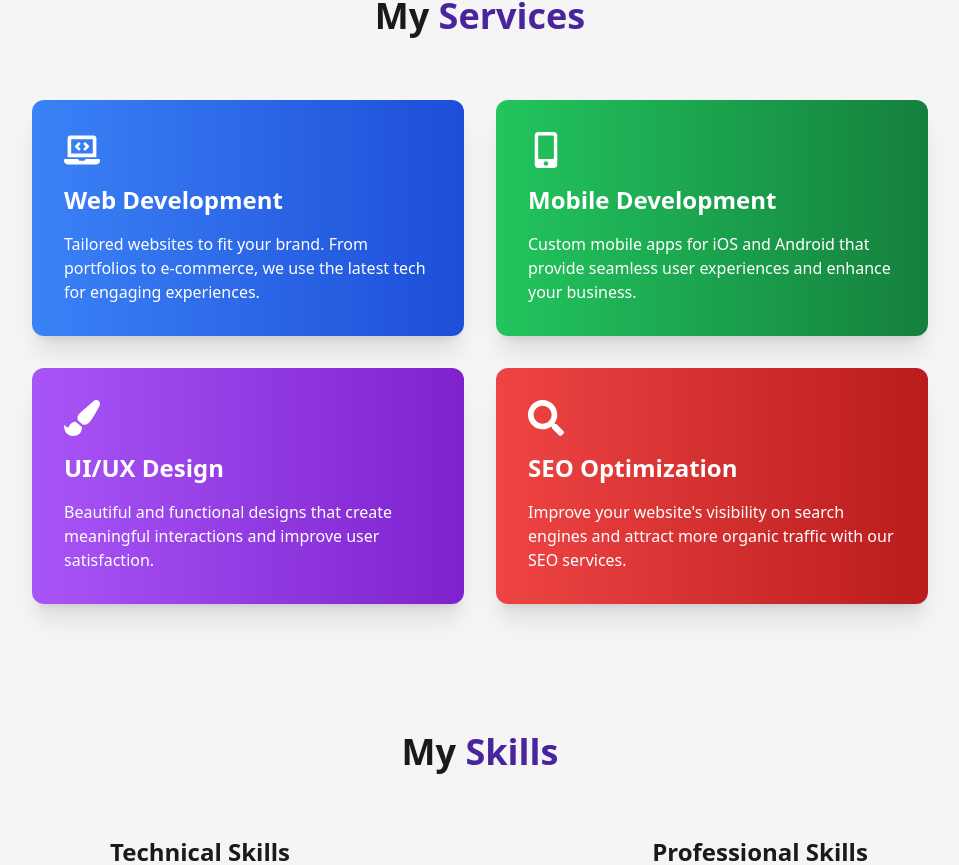
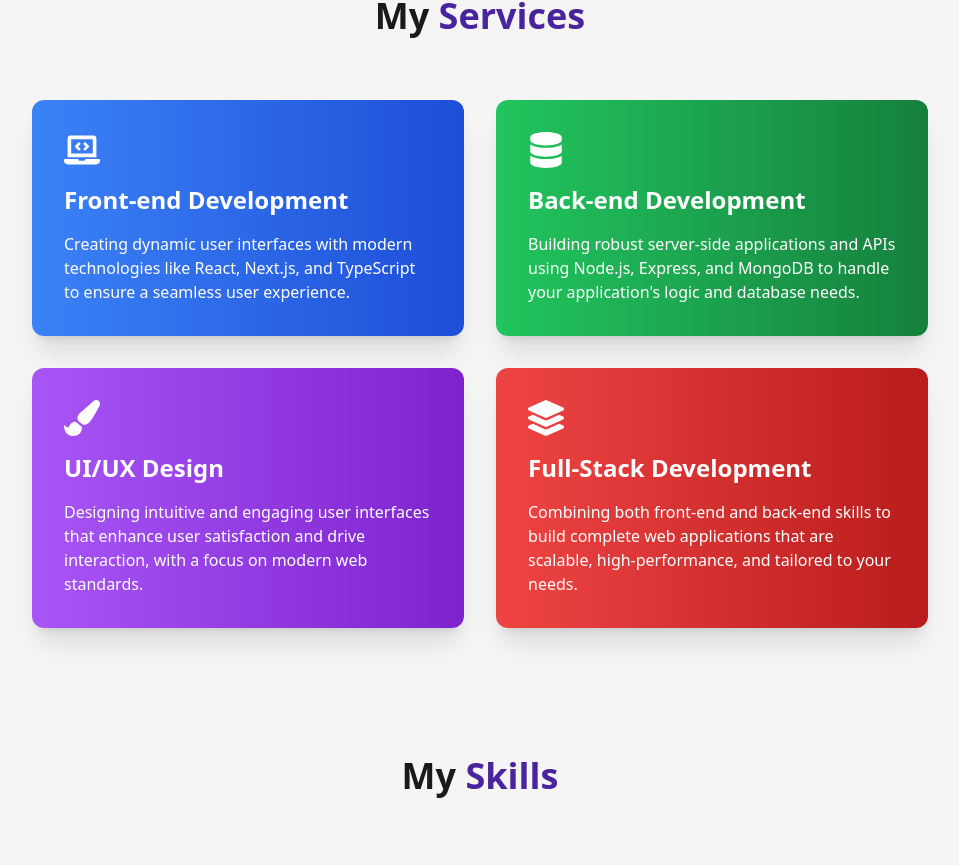
Before and after one commit to EphriamHab/my-portifolio, a Next.js app: page / in a window 1280 px wide. Shown: the part 1308-2173 px from the top of the page, without its empty margins (160-1119 px from the left). Built offline with nearby package versions, Linux system fonts and the light colour scheme.

Commit message:
services

```diff
--- a/src/components/services.tsx
+++ b/src/components/services.tsx
@@ -1,11 +1,6 @@
 /* eslint-disable react/no-unescaped-entities */
 import "animate.css";
-import {
-  FaLaptopCode,
-  FaMobileAlt,
-  FaPaintBrush,
-  FaSearch,
-} from "react-icons/fa";
+import { FaLaptopCode, FaDatabase, FaPaintBrush, FaLayerGroup } from "react-icons/fa";
 
 export default function Services() {
   return (
@@ -18,21 +13,21 @@ export default function Services() {
           <div className="p-8 bg-gradient-to-r from-blue-500 to-blue-700 rounded-xl shadow-xl transform transition duration-500 hover:scale-105 animate__animated animate__fadeInUp">
             <FaLaptopCode className="text-white text-4xl mb-4" />
             <h2 className="text-2xl font-semibold mb-4 text-white">
-              Web Development
+              Front-end Development
             </h2>
             <p className="text-white">
-              Tailored websites to fit your brand. From portfolios to
-              e-commerce, we use the latest tech for engaging experiences.
+              Creating dynamic user interfaces with modern technologies like
+              React, Next.js, and TypeScript to ensure a seamless user experience.
             </p>
           </div>
           <div className="p-8 bg-gradient-to-r from-green-500 to-green-700 rounded-xl shadow-xl transform transition duration-500 hover:scale-105 animate__animated animate__fadeInUp animate__delay-1s">
-            <FaMobileAlt className="text-white text-4xl mb-4" />
+            <FaDatabase className="text-white text-4xl mb-4" />
             <h2 className="text-2xl font-semibold mb-4 text-white">
-              Mobile Development
+              Back-end Development
             </h2>
             <p className="text-white">
-              Custom mobile apps for iOS and Android that provide seamless user
-              experiences and enhance your business.
+              Building robust server-side applications and APIs using Node.js,
+              Express, and MongoDB to handle your application's logic and database needs.
             </p>
           </div>
           <div className="p-8 bg-gradient-to-r from-purple-500 to-purple-700 rounded-xl shadow-xl transform transition duration-500 hover:scale-105 animate__animated animate__fadeInUp animate__delay-2s">
@@ -41,18 +36,18 @@ export default function Services() {
               UI/UX Design
             </h2>
             <p className="text-white">
-              Beautiful and functional designs that create meaningful
-              interactions and improve user satisfaction.
+              Designing intuitive and engaging user interfaces that enhance user
+              satisfaction and drive interaction, with a focus on modern web standards.
             </p>
           </div>
           <div className="p-8 bg-gradient-to-r from-red-500 to-red-700 rounded-xl shadow-xl transform transition duration-500 hover:scale-105 animate__animated animate__fadeInUp animate__delay-3s">
-            <FaSearch className="text-white text-4xl mb-4" />
+            <FaLayerGroup className="text-white text-4xl mb-4" />
             <h2 className="text-2xl font-semibold mb-4 text-white">
-              SEO Optimization
+              Full-Stack Development
             </h2>
             <p className="text-white">
-              Improve your website's visibility on search engines and attract
-              more organic traffic with our SEO services.
+              Combining both front-end and back-end skills to build complete web
+              applications that are scalable, high-performance, and tailored to your needs.
             </p>
           </div>
         </div>
```
